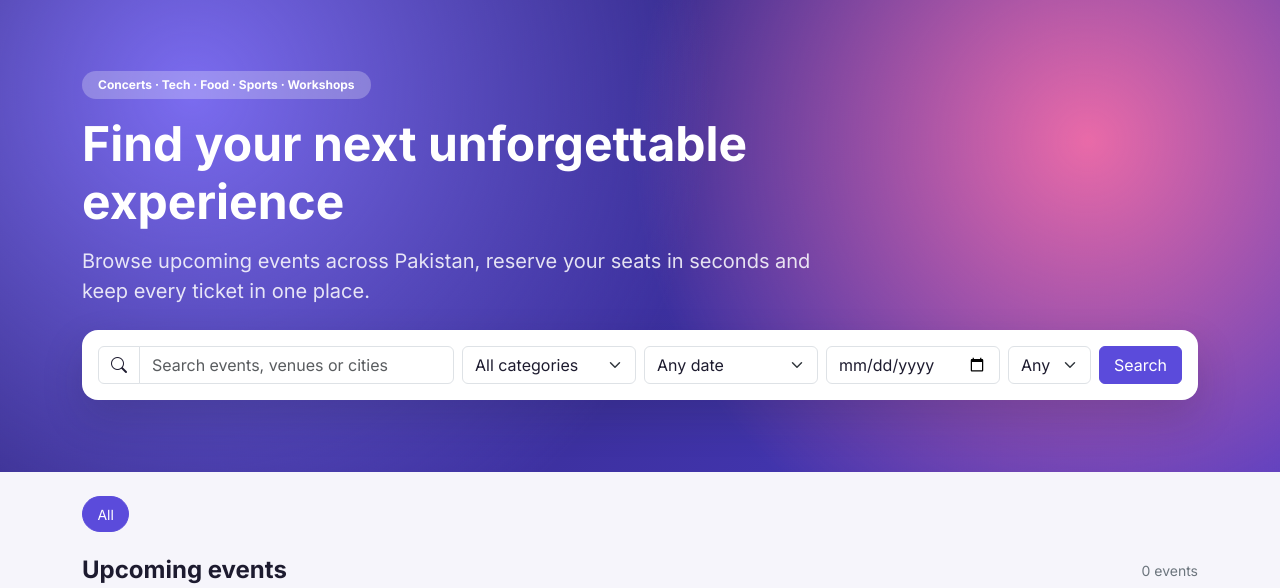
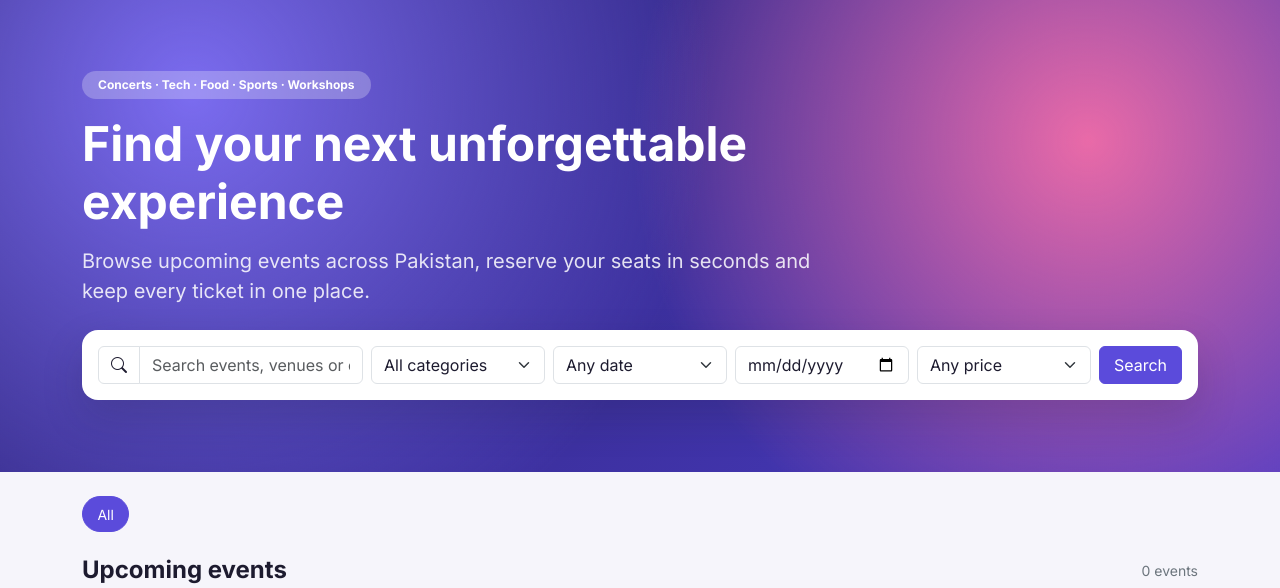
Before and after one commit to khizarsys/eventora-django, a Django app: page / in a window 1280 px wide. Shown: the part 60-648 px from the top of the page. Run offline with Django 5.2, Linux system fonts and the light colour scheme; data that the repository does not hold is empty.

Commit message:
fix: widen price filter in search bar and redirect /favicon.ico to the site icon

```diff
--- a/eventora/urls.py
+++ b/eventora/urls.py
@@ -1,6 +1,7 @@
 from django.conf import settings
 from django.contrib import admin
 from django.urls import include, path, re_path
+from django.views.generic import RedirectView
 from django.views.static import serve
 
 admin.site.site_header = "Eventora administration"
@@ -8,6 +9,8 @@ admin.site.site_title = "Eventora admin"
 admin.site.index_title = "Manage events, bookings and users"
 
 urlpatterns = [
+    # Browsers (and the admin, which has no <link rel="icon">) request /favicon.ico.
+    path("favicon.ico", RedirectView.as_view(url=f"/{settings.STATIC_URL.strip('/')}/img/favicon.svg", permanent=True)),
     path("admin/", admin.site.urls),
     path("accounts/", include("accounts.urls")),
     path("bookings/", include("bookings.urls")),
--- a/templates/events/event_list.html
+++ b/templates/events/event_list.html
@@ -13,7 +13,7 @@
 
     <form method="get" class="search-panel bg-white p-3 text-body" role="search">
       <div class="row g-2 align-items-center">
-        <div class="col-lg-4">
+        <div class="col-lg-3">
           <div class="input-group">
             <span class="input-group-text bg-white"><i class="bi bi-search"></i></span>
             {{ form.q }}
@@ -22,7 +22,7 @@
         <div class="col-6 col-lg-2">{{ form.category }}</div>
         <div class="col-6 col-lg-2">{{ form.when }}</div>
         <div class="col-6 col-lg-2">{{ form.date }}</div>
-        <div class="col-6 col-lg-1">{{ form.price }}</div>
+        <div class="col-6 col-lg-2">{{ form.price }}</div>
         <div class="col-lg-1 d-grid">
           <button class="btn btn-primary" type="submit">Search</button>
         </div>
```
